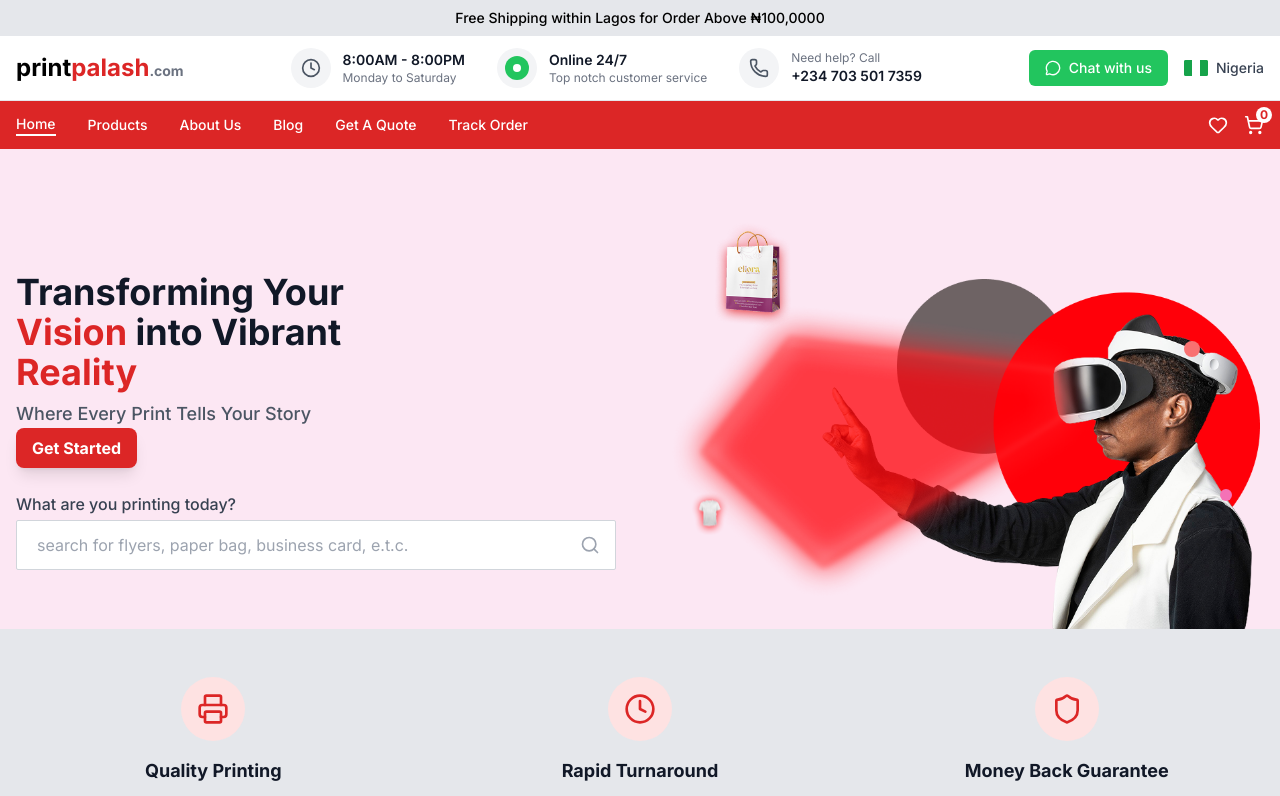
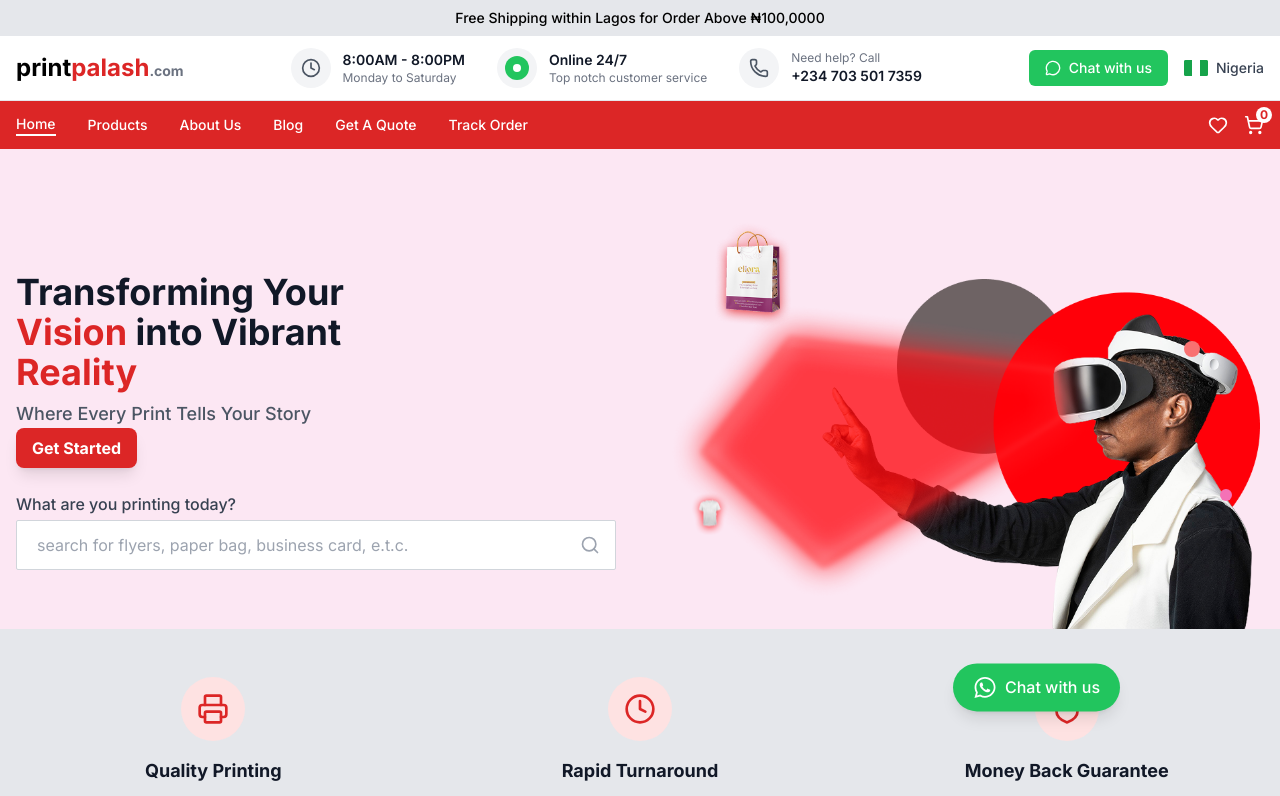
Before and after one commit to davidgraphix/printpalash, a Next.js app: page / in a window 1280 px wide. Shown: the top 796 px of the page. Built offline with nearby package versions, Linux system fonts and the light colour scheme; a web font is replaced by a local one.

Commit message:
feat: Add WhatsApp button for direct customer communication and integrate it into the layout

```diff
--- a/app/layout.tsx
+++ b/app/layout.tsx
@@ -8,6 +8,7 @@
 
 import "@fontsource/aileron";
 import "@fontsource/aileron/700.css";
+import WhatsAppButton from "@/components/Chat-with-us/WhatsappButton";
 
 const inter = Inter({ subsets: ["latin"] });
 
@@ -28,6 +29,7 @@
         <TopBar />
         <Header />
         <Navbar />
+        <WhatsAppButton />
         <main>{children}</main>
       </body>
     </html>
--- /dev/null
+++ b/components/Chat-with-us/WhatsappButton.tsx
@@ -0,0 +1,29 @@
+"use client";
+
+import { FaWhatsapp } from "react-icons/fa";
+
+export default function WhatsAppButton() {
+  const openWhatsApp = () => {
+    const phoneNumber = "2347035017359";
+    const message =
+      "Hello PrintPalash! I’m interested in your print services. Please tell me more about your products and how you can help bring my ideas to life.";
+    const url = `https://wa.me/${phoneNumber}?text=${encodeURIComponent(
+      message
+    )}`;
+    window.open(url, "_blank");
+  };
+
+  return (
+    <button
+      onClick={openWhatsApp}
+      className="fixed bottom-20 right-40 flex items-center gap-2 px-3 py-2 rounded-full
+                 bg-green-500 text-white font-medium shadow-lg
+                 animate-bounce hover:bg-green-600 transition-all z-50
+                 text-sm sm:text-base sm:px-5 sm:py-3"
+    >
+      <FaWhatsapp className="text-xl sm:text-2xl" />
+      <span className="hidden sm:inline">Chat with us</span>
+      <span className="inline sm:hidden">Chat</span>
+    </button>
+  );
+}
--- a/components/Home/Header.tsx
+++ b/components/Home/Header.tsx
@@ -1,3 +1,4 @@
+"use client";
 import { Phone, MessageCircle, Clock } from "lucide-react";
 import Link from "next/link";
 
@@ -112,7 +113,20 @@
               target="_blank"
               rel="noopener noreferrer"
             >
-              <div className="flex items-center space-x-2 bg-green-500 text-white px-4 py-2 rounded-md hover:bg-green-600 transition-colors">
+              <div
+                className="flex items-center space-x-2 bg-green-500 text-white px-4 py-2 rounded-md hover:bg-green-600 transition-colors"
+                onClick={() => {
+                  window.open(
+                    "https://wa.me/2347035017359?text=" +
+                      encodeURIComponent(
+                        "Hello PrintPalash! I’m interested in your print services. Please tell me more about your products and how you can help bring my ideas to life."
+                      ),
+                    "_blank",
+                    "noopener,noreferrer"
+                  );
+                }}
+                style={{ cursor: "pointer" }}
+              >
                 <MessageCircle className="w-4 h-4" />
                 <span className="text-sm font-medium">Chat with us</span>
               </div>
```
